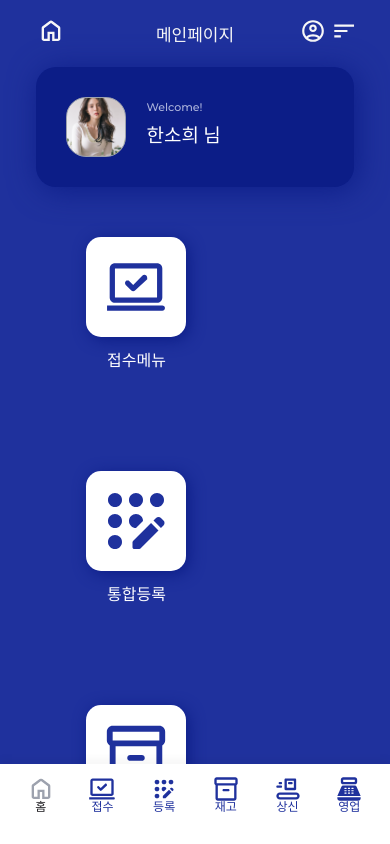
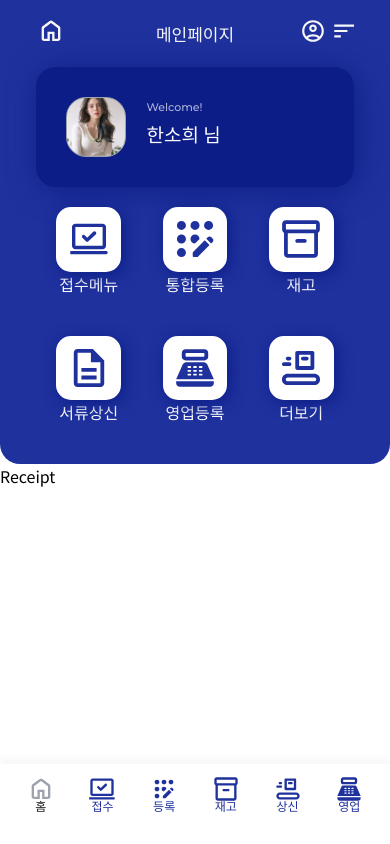
Before and after one commit to nervLv32/daekeum_react, a React (Create React App) app: page /receipt in a window 390 px wide. Shown: the top 844 px of the page. Built offline with nearby package versions, Linux system fonts and the light colour scheme.

Commit message:
feat(vpdls1511) : 반응형 정사각형 만들기

```diff
--- a/src/components/navigation/item/MainBtnWrap.js
+++ b/src/components/navigation/item/MainBtnWrap.js
@@ -15,21 +15,29 @@ const BtnGroup = styled.div`
   justify-content: space-between;
   flex-wrap: wrap;
 `
-
 const BtnWrap = styled.div`
-  min-width: 33%;
-  padding: 50px;
+  position: relative;
+  width: 33%;
+  max-width: 150px;
+  padding: 20px;
   text-align: center;
-
+`
+const Inner = styled.div`
+  position: relative;
+  &:after{
+    content: '';
+    display: block;
+    padding-bottom: 100%;
+  }
   p {
     margin-top: 10px;
   }
 `
 
 const Btn = styled.div`
-  position: relative;
-  height: 100px;
-  width: 100px;
+  position: absolute;
+  height: 100%;
+  width: 100%;
   margin: 0 auto;
   background: #FFFFFF;
   box-shadow: 3px 3px 15px #0C1D87;
@@ -40,8 +48,8 @@ const Btn = styled.div`
     left: 50%;
     transform: translateY(-50%) translateX(-50%);
     fill: #1F319D;
-    width: 60px;
-    height: 60px;
+    width: 60%;
+    height: 60%;
   }
 `
 
@@ -50,39 +58,52 @@ const MainBtnWrap = () => {
   return <BtnGroup>
     {/* 메뉴 - 1 */}
     <BtnWrap>
+      <Inner>
         <Btn> <CheckCompIco /> </Btn>
+      </Inner>
       <p>접수메뉴</p>
     </BtnWrap>
 
     {/* 메뉴 - 2 */}
     <BtnWrap>
+      <Inner>
         <Btn> <RegisIco /> </Btn>
+      </Inner>
       <p>통합등록</p>
     </BtnWrap>
 
     {/* 메뉴 - 3 */}
     <BtnWrap>
+      <Inner>
         <Btn> <InvIco /> </Btn>
+      </Inner>
       <p>재고</p>
     </BtnWrap>
 
     {/* 메뉴 - 4 */}
     <BtnWrap>
+      <Inner>
         <Btn> <DocumentIco /> </Btn>
+      </Inner>
       <p>서류상신</p>
     </BtnWrap>
 
     {/* 메뉴 - 5 */}
     <BtnWrap>
+      <Inner>
         <Btn> <SaleIco /> </Btn>
+      </Inner>
       <p>영업등록</p>
     </BtnWrap>
 
     {/* 메뉴 - 6 */}
     <BtnWrap>
+      <Inner>
         <Btn> <MoreViewIco /> </Btn>
+      </Inner>
       <p>더보기</p>
     </BtnWrap>
+
   </BtnGroup>
 }
 
```
Lines whose indentation alone changed are shown as unchanged.
